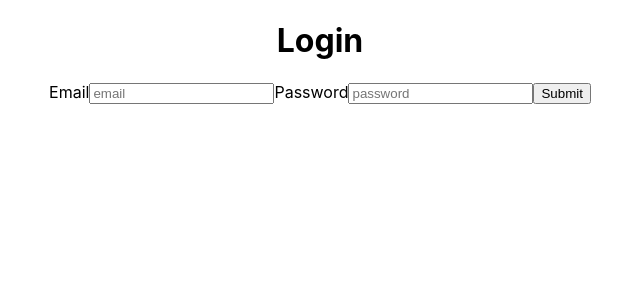
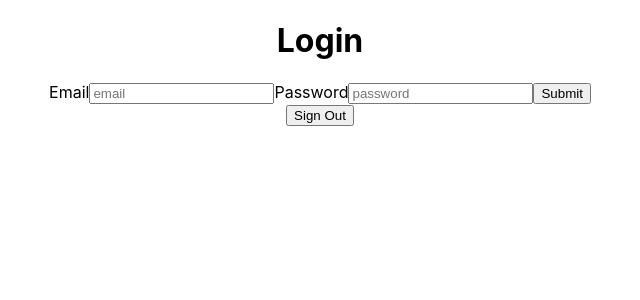
Before and after one commit to karthiksista/hobby-tracker, a React (Create React App) app: page /login in a window 1280 px wide. Shown: the top 300 px of the page, without its empty margins (320-960 px from the left). Built offline with nearby package versions, Linux system fonts and the light colour scheme; no server answers.

Commit message:
change rules and add signout button on login page.

```diff
--- a/package.json
+++ b/package.json
@@ -44,7 +44,7 @@
     }
   },
   "lint-staged": {
-    "./src/*.{js,jsx,ts,tsx}": [
+    "*.{js,jsx,ts,tsx}": [
       "npx prettier --write",
       "eslint src/*.js --fix-dry-run"
     ]
--- a/src/components/Login/Login.js
+++ b/src/components/Login/Login.js
@@ -18,7 +18,7 @@ const Login = ({ history }) => {
         alert(error);
       }
     },
-    [history]
+    [history],
   );
 
   const { currentUser } = useContext(AuthContext);
@@ -49,6 +49,7 @@ const Login = ({ history }) => {
           Submit
         </button>
       </form>
+      <button onClick={() => app.auth().signOut()}>Sign Out</button>
     </div>
   );
 };
```
